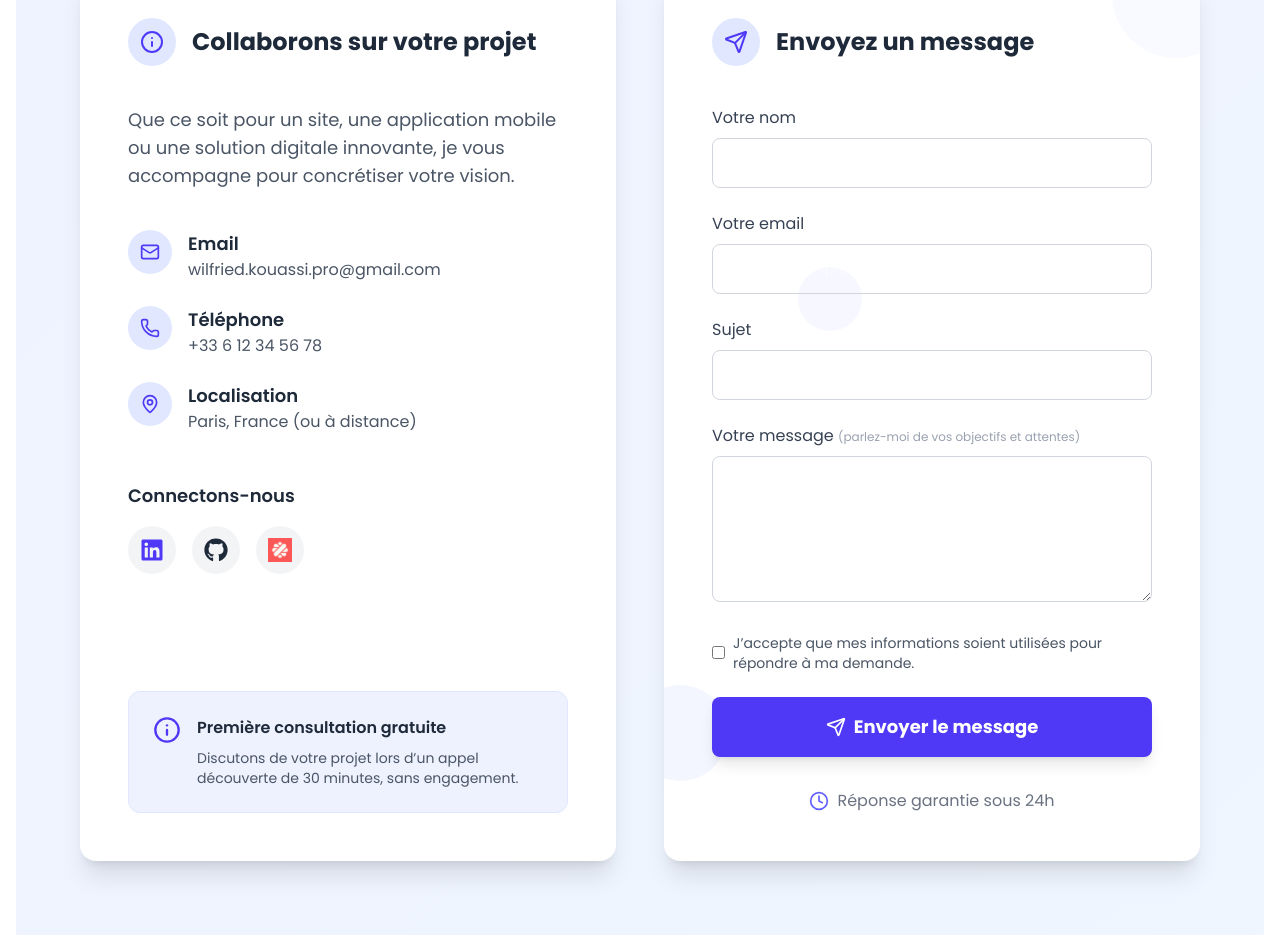
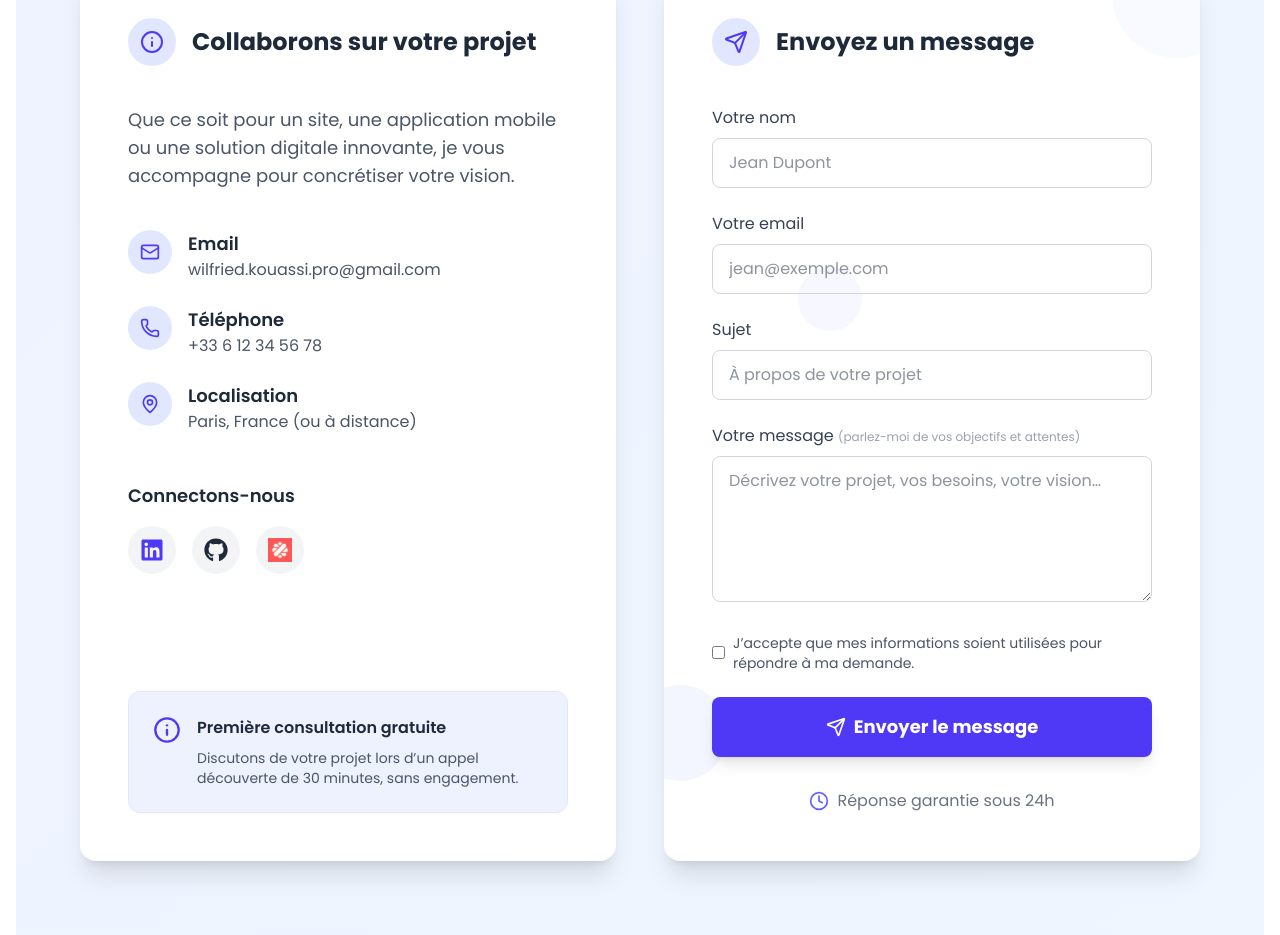
Before and after one commit to WilfriedFahim/portfolio-wilfried, a Next.js app: page / in a window 1280 px wide. Shown: the part 3140-4075 px from the top of the page. Built offline with nearby package versions, Linux system fonts and the light colour scheme.

Commit message:
fix: correction du POST form + mise à jour des liens du composant ContactSection

```diff
--- a/components/ContactSection.tsx
+++ b/components/ContactSection.tsx
@@ -1,20 +1,11 @@
 // components/ContactSection.tsx
 "use client";
 
-import { useState } from "react";
 import { FaLinkedin, FaGithub } from "react-icons/fa";
 import { Mail, Phone, MapPin, Send, Info, Clock } from "lucide-react";
 import Image from "next/image";
 
 export default function ContactSection() {
-    const [sent, setSent] = useState(false);
-
-    const handleSubmit = (e: React.FormEvent<HTMLFormElement>) => {
-        e.preventDefault();
-        setSent(true);
-        setTimeout(() => setSent(false), 4000);
-    };
-
     return (
         <section className="py-20 bg-gradient-to-br from-indigo-50 to-blue-50" id="contact">
             <div className="max-w-6xl w-full mx-auto px-4">
@@ -71,7 +62,7 @@
                                 <h3 className="font-semibold text-gray-800 text-lg mb-4">Connectons-nous</h3>
                                 <div className="flex space-x-4">
                                     <a
-                                        href="https://linkedin.com/in/wilfriedfahim"
+                                        href="https://www.linkedin.com/in/wilfriedk/"
                                         target="_blank"
                                         rel="noopener noreferrer"
                                         className="bg-gray-100 text-indigo-600 rounded-full p-3 w-12 h-12 flex items-center justify-center social-icon hover:bg-indigo-50"
@@ -87,7 +78,7 @@
                                         <FaGithub className="w-6 h-6" />
                                     </a>
                                     <a
-                                        href="https://www.malt.fr/profile/wilfriedfahim"
+                                        href="https://www.malt.fr/profile/wilfriedkouassi1"
                                         target="_blank"
                                         rel="noopener noreferrer"
                                         className="bg-gray-100 text-red-600 rounded-full p-3 w-12 h-12 flex items-center justify-center social-icon hover:bg-indigo-50"
@@ -123,8 +114,18 @@
                         <div className="absolute -top-10 -right-10 w-32 h-32 bg-indigo-100 rounded-full opacity-20"></div>
                         <div className="absolute bottom-20 -left-8 w-24 h-24 bg-indigo-200 rounded-full opacity-20"></div>
                         <div className="absolute top-1/3 left-1/4 w-16 h-16 bg-indigo-300 rounded-full opacity-10"></div>
-                        {/* Form */}
-                        <form className="relative z-10 space-y-6" onSubmit={handleSubmit}>
+                        {/* Formulaire Formsubmit.co */}
+                        <form
+                            className="relative z-10 space-y-6"
+                            action="https://formsubmit.co/kouassi.Wilfried.pro@gmail.Com"
+                            method="POST"
+                            autoComplete="off"
+                        >
+                            {/* Options Formsubmit */}
+                            <input type="hidden" name="_captcha" value="false" />
+                            <input type="hidden" name="_subject" value="Nouveau message du portfolio" />
+                            <input type="hidden" name="_next" value="https://portfolio-wilfried-chi.vercel.app/merci" />
+                            <input type="text" name="_honey" className="hidden" tabIndex={-1} autoComplete="off" />
                             <div className="flex items-center mb-10">
                                 <span className="bg-indigo-100 text-indigo-600 rounded-full p-3 mr-4">
                                     <Send className="w-6 h-6" />
@@ -138,8 +139,9 @@
                                 <input
                                     type="text"
                                     id="name"
+                                    name="name"
                                     required
-                                    className="w-full px-4 py-3 rounded-lg border border-gray-300 focus:outline-none focus:ring-2 focus:ring-indigo-300"
+                                    className="w-full px-4 py-3 rounded-lg border border-gray-300 focus:outline-none focus:ring-2 focus:ring-indigo-300 text-gray-800"
                                     placeholder="Jean Dupont"
                                 />
                             </div>
@@ -150,8 +152,9 @@
                                 <input
                                     type="email"
                                     id="email"
+                                    name="email"
                                     required
-                                    className="w-full px-4 py-3 rounded-lg border border-gray-300 focus:outline-none focus:ring-2 focus:ring-indigo-300"
+                                    className="w-full px-4 py-3 rounded-lg border border-gray-300 focus:outline-none focus:ring-2 focus:ring-indigo-300 text-gray-800"
                                     placeholder="jean@exemple.com"
                                 />
                             </div>
@@ -162,8 +165,9 @@
                                 <input
                                     type="text"
                                     id="subject"
+                                    name="subject"
                                     required
-                                    className="w-full px-4 py-3 rounded-lg border border-gray-300 focus:outline-none focus:ring-2 focus:ring-indigo-300"
+                                    className="w-full px-4 py-3 rounded-lg border border-gray-300 focus:outline-none focus:ring-2 focus:ring-indigo-300 text-gray-800"
                                     placeholder="À propos de votre projet"
                                 />
                             </div>
@@ -173,9 +177,10 @@
                                 </label>
                                 <textarea
                                     id="message"
+                                    name="message"
                                     rows={5}
                                     required
-                                    className="w-full px-4 py-3 rounded-lg border border-gray-300 focus:outline-none focus:ring-2 focus:ring-indigo-300"
+                                    className="w-full px-4 py-3 rounded-lg border border-gray-300 focus:outline-none focus:ring-2 focus:ring-indigo-300 text-gray-800"
                                     placeholder="Décrivez votre projet, vos besoins, votre vision…"
                                 />
                             </div>
@@ -193,10 +198,9 @@
                             <button
                                 type="submit"
                                 className="w-full bg-indigo-600 hover:bg-indigo-700 text-white font-bold py-4 rounded-lg transition-all shadow-lg text-lg flex items-center justify-center gap-2"
-                                disabled={sent}
                             >
                                 <Send className="w-5 h-5" />
-                                {sent ? "Message envoyé !" : "Envoyer le message"}
+                                Envoyer le message
                             </button>
                             <div className="mt-8 text-center">
                                 <p className="text-gray-500 flex items-center justify-center gap-2">
@@ -204,11 +208,6 @@
                                     Réponse garantie sous 24h
                                 </p>
                             </div>
-                            {sent && (
-                                <div className="mt-4 bg-green-50 text-green-700 p-3 rounded-lg text-center font-semibold shadow-inner border border-green-200 animate-pulse">
-                                    Merci pour votre message ! Je vous répondrai rapidement.
-                                </div>
-                            )}
                         </form>
                     </div>
                 </div>
```
